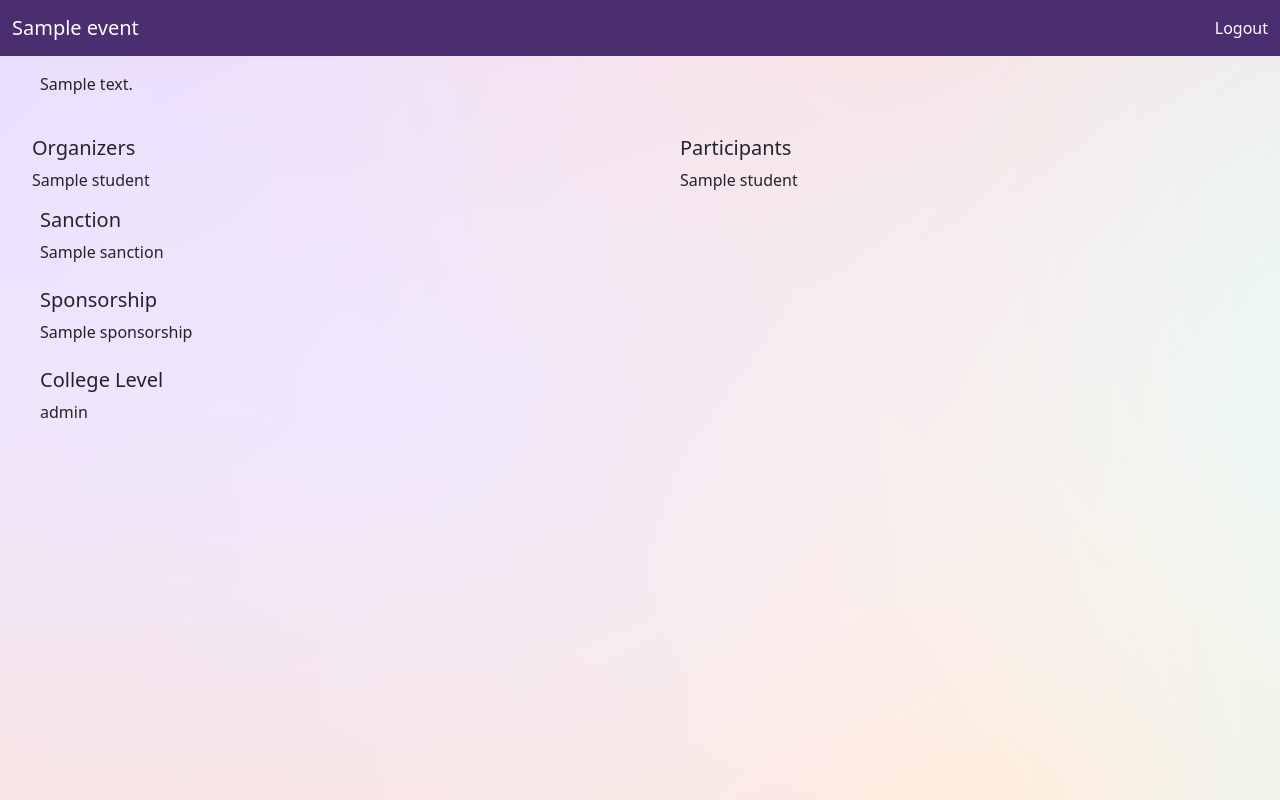
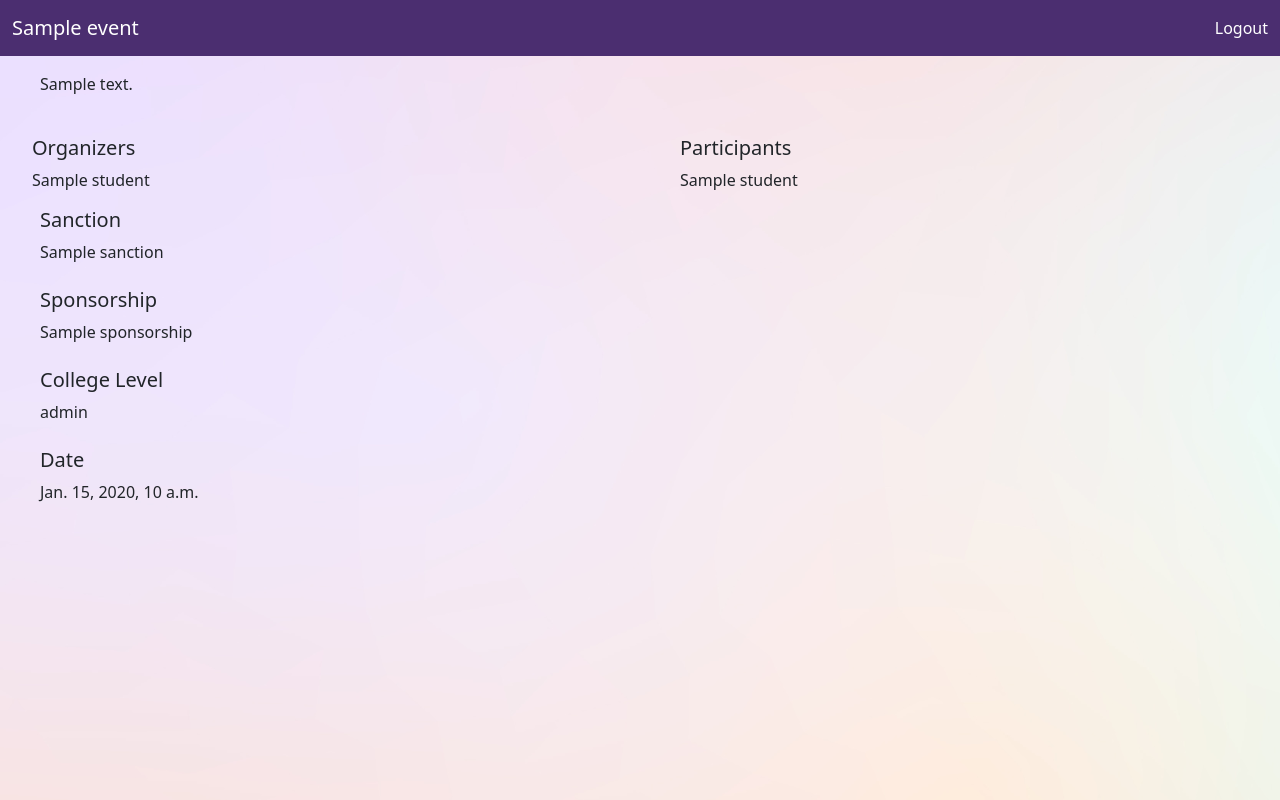
Before and after one commit to mineeshabrar/dsaapp, a Django app: template templates/event_view.html in a window 1280 px wide. Run offline with Django 4.2, Linux system fonts and the light colour scheme; the template is opened without the code that fills it: most values are stand-ins (such as "Sample title", 1, 10 or a date in 2020); some libraries are stand-ins or nearby versions.

Commit message:
Stored and displayed event date

```diff
--- a/heads/views.py
+++ b/heads/views.py
@@ -127,7 +127,7 @@ def secy_add_event_data(request):
                         "sanction": sanction,
                         "sponsorship": sponsorship,
                         "college_level": college_level,
-                        "event_date": event_date
+                        "date": event_date
                     }
 
                     c[club].append(new_event)
--- a/templates/event_view.html
+++ b/templates/event_view.html
@@ -58,6 +58,10 @@
         <br><br>
         <h5>College Level</h5>
         <p>{{ event.college_level }}</p>
+
+        <br><br>
+        <h5>Date</h5>
+        <p>{{ event.date }}</p>
       </div>
     </div>
     </div>
```
Also changed, not shown: student/db.py (+7 -6 lines).
